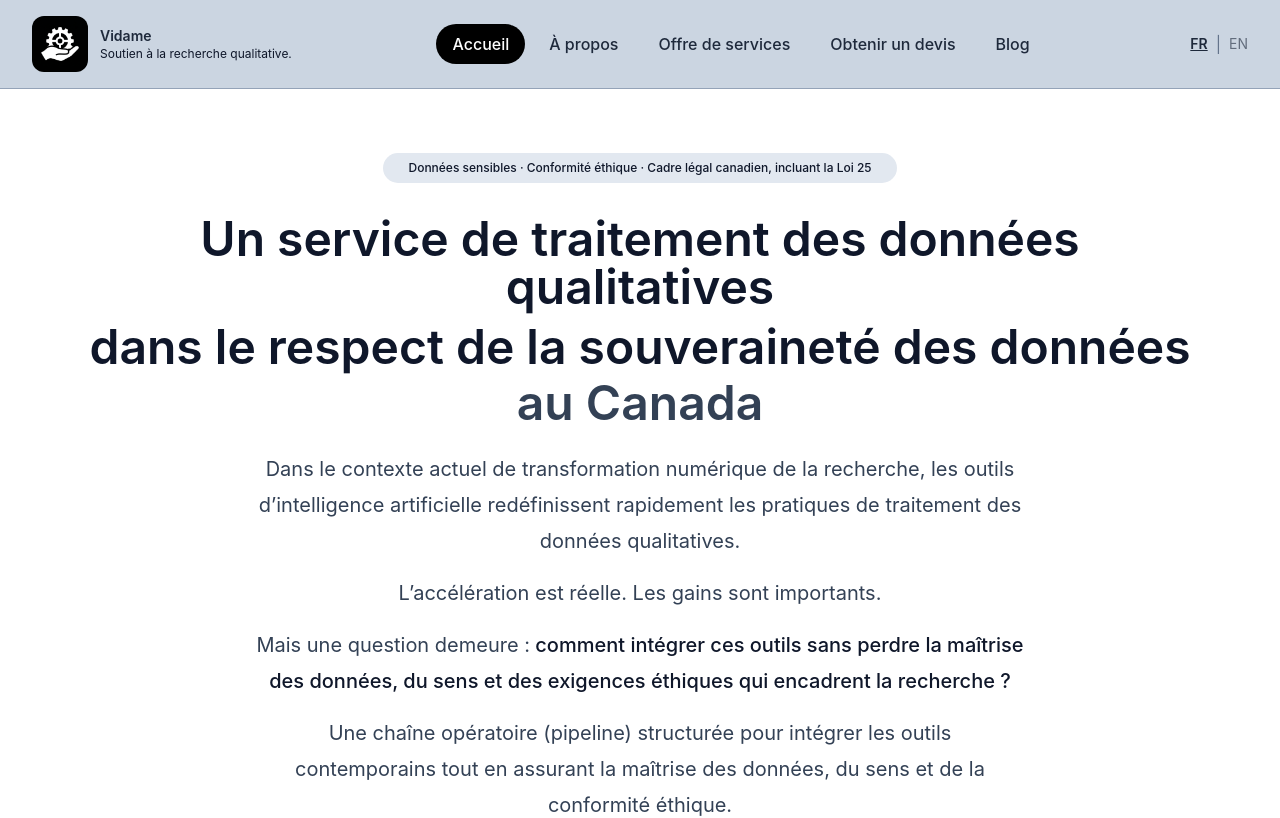
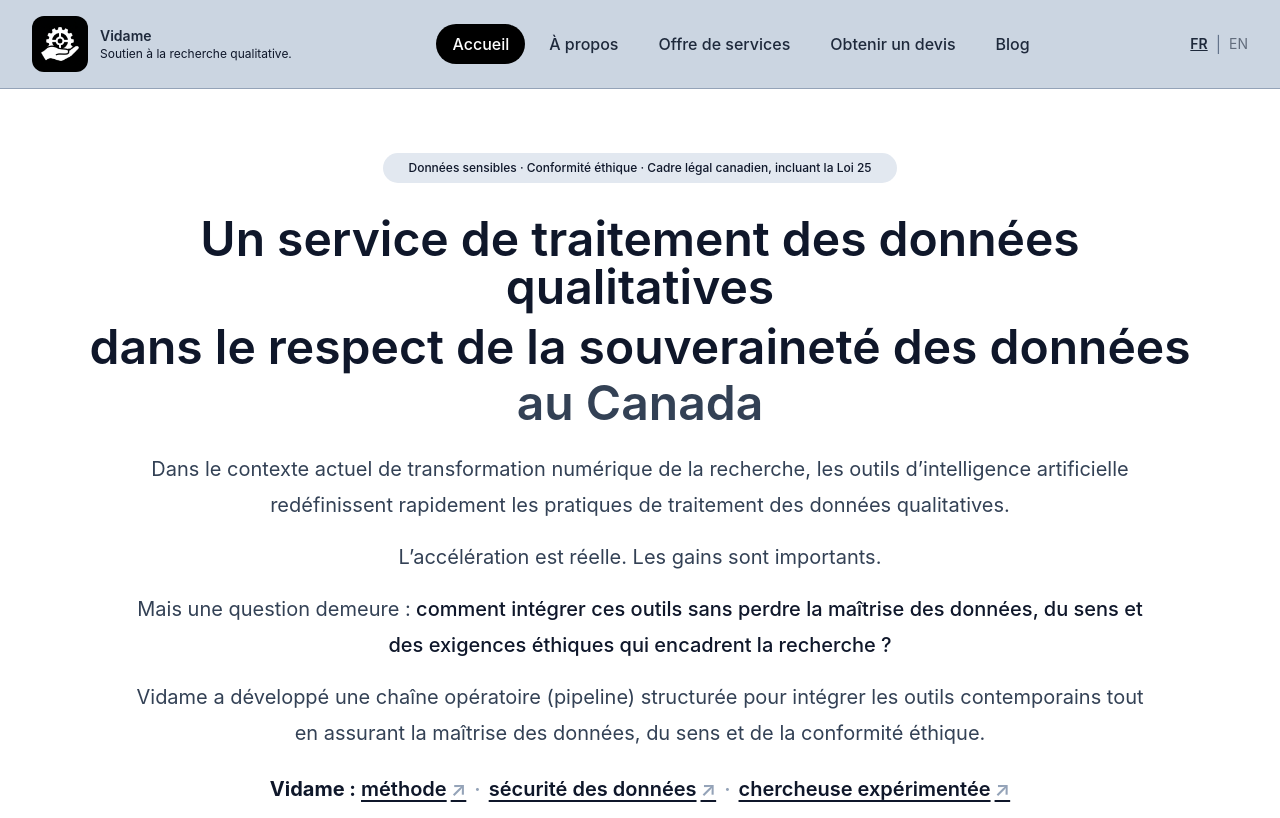
Before and after one commit to momopro21/vidame-recherche, a React (Vite) app: page / in a window 1280 px wide. Shown: the top 818 px of the page. Built offline with nearby package versions, Linux system fonts and the light colour scheme; the HTML template or start-up script is replaced by a standard one.

Commit message:
Update App.tsx

```diff
--- a/src/App.tsx
+++ b/src/App.tsx
@@ -528,7 +528,7 @@ function Accueil({setPage,lang,}: {setPage: (page: string) => void;lang: "fr" |
 </h1>
 
       {/* ===== VIDAME_REPERE_TEXTE_HERO_ACCUEIL ===== */}
-<div className="mx-auto max-w-3xl text-lg leading-8 text-slate-700 md:text-xl md:leading-9">
+<div className="mx-auto max-w-5xl text-lg leading-8 text-slate-700 md:text-xl md:leading-9">
   {lang === "fr" ? (
     <>
       <p>
@@ -544,7 +544,7 @@ function Accueil({setPage,lang,}: {setPage: (page: string) => void;lang: "fr" |
         </span>
       </p>
       <p className="mt-4">
-        Une chaîne opératoire (pipeline) structurée pour intégrer les outils contemporains tout en assurant la maîtrise des données, du sens et de la conformité éthique.
+       Vidame a développé une chaîne opératoire (pipeline) structurée pour intégrer les outils contemporains tout en assurant la maîtrise des données, du sens et de la conformité éthique.
       </p>
     </>
   ) : (
@@ -562,7 +562,7 @@ function Accueil({setPage,lang,}: {setPage: (page: string) => void;lang: "fr" |
         </span>
       </p>
       <p className="mt-4">
-        A structured pipeline designed to integrate modern tools while ensuring control over data, meaning, and ethical compliance.
+        Vidame has developed a structured pipeline designed to integrate modern tools while ensuring control over data, meaning, and ethical compliance.
       </p>
     </>
   )}
```
